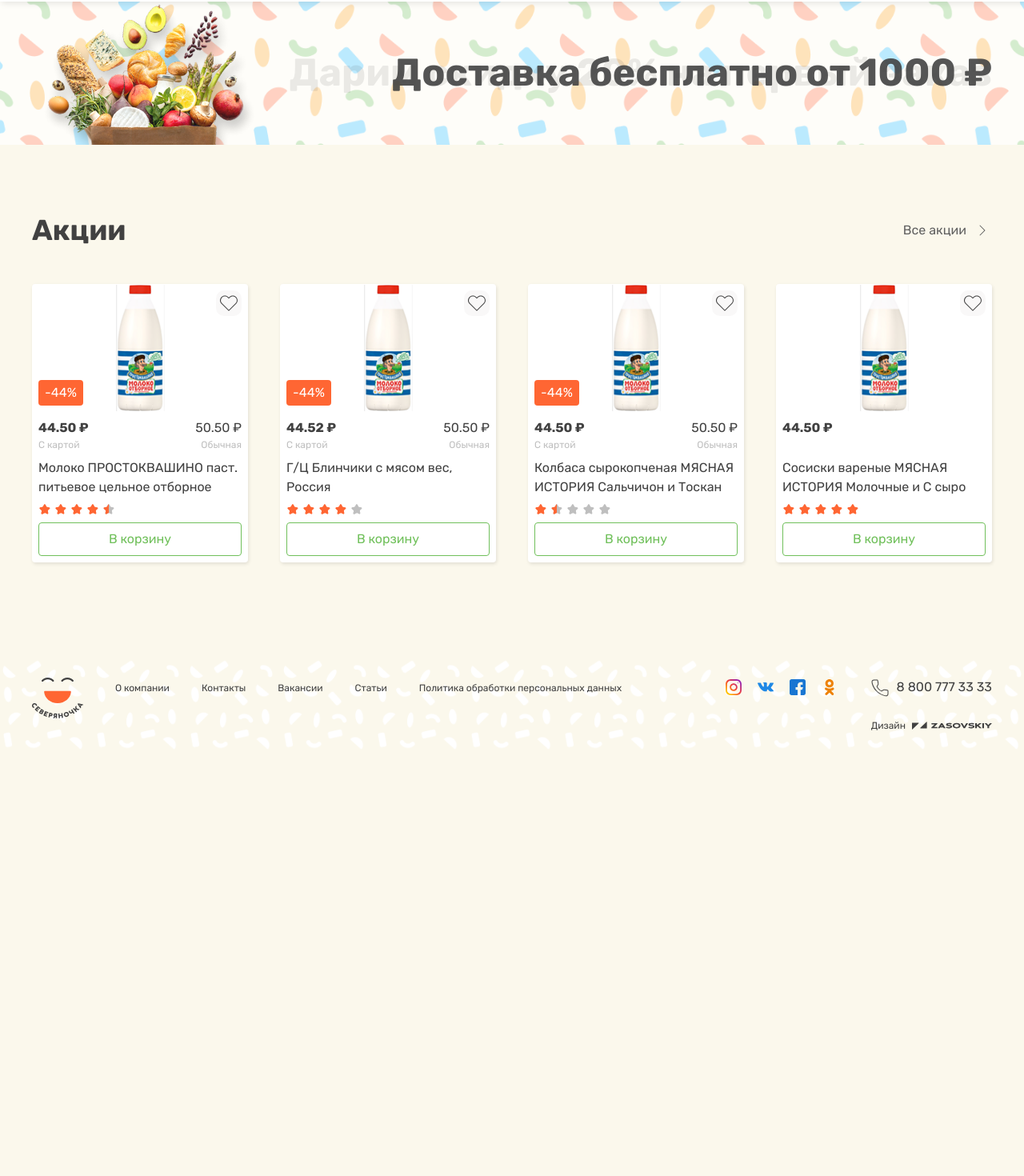
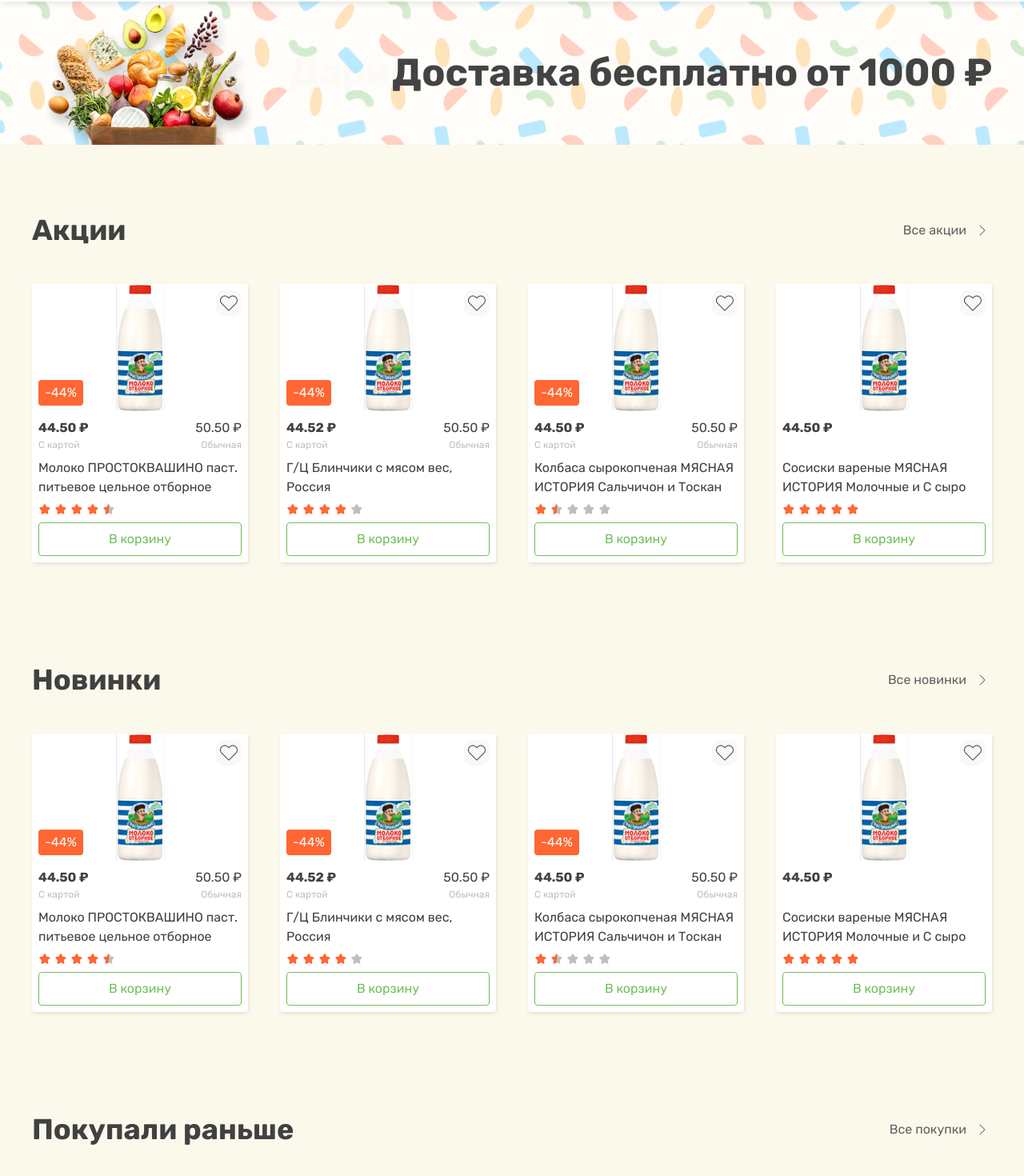
Before and after one commit to NVinox/north-shop-frontend, a Next.js app: page / in a window 1280 px wide. Shown: the part 72-1542 px from the top of the page at 80% size. Before the commit the page ends 1012 px from the top, so only its background shows below. Built offline with nearby package versions, Linux system fonts and the light colour scheme.

Commit message:
feat: добавил два блока с продуктами

```diff
--- a/src/app/page.tsx
+++ b/src/app/page.tsx
@@ -6,9 +6,19 @@ export default function Home() {
 		<>
 			<MainSlider />
 			<ProductList
-				className="pt-[40px] pb-[80px] lg:pt-[80px] lg:pb-[120px] md:pt-[60px] md:pb-[100px]"
+				className="pt-[40px] lg:pt-[80px] md:pt-[60px]"
 				title="Акции"
 				titleLink="Все акции"
+			/>
+			<ProductList
+				className="pt-[80px] lg:pt-[120px] md:pt-[100px]"
+				title="Новинки"
+				titleLink="Все новинки"
+			/>
+			<ProductList
+				className="pt-[80px] lg:pt-[120px] md:pt-[100px]"
+				title="Покупали раньше"
+				titleLink="Все покупки"
 			/>
 		</>
 	);
```
